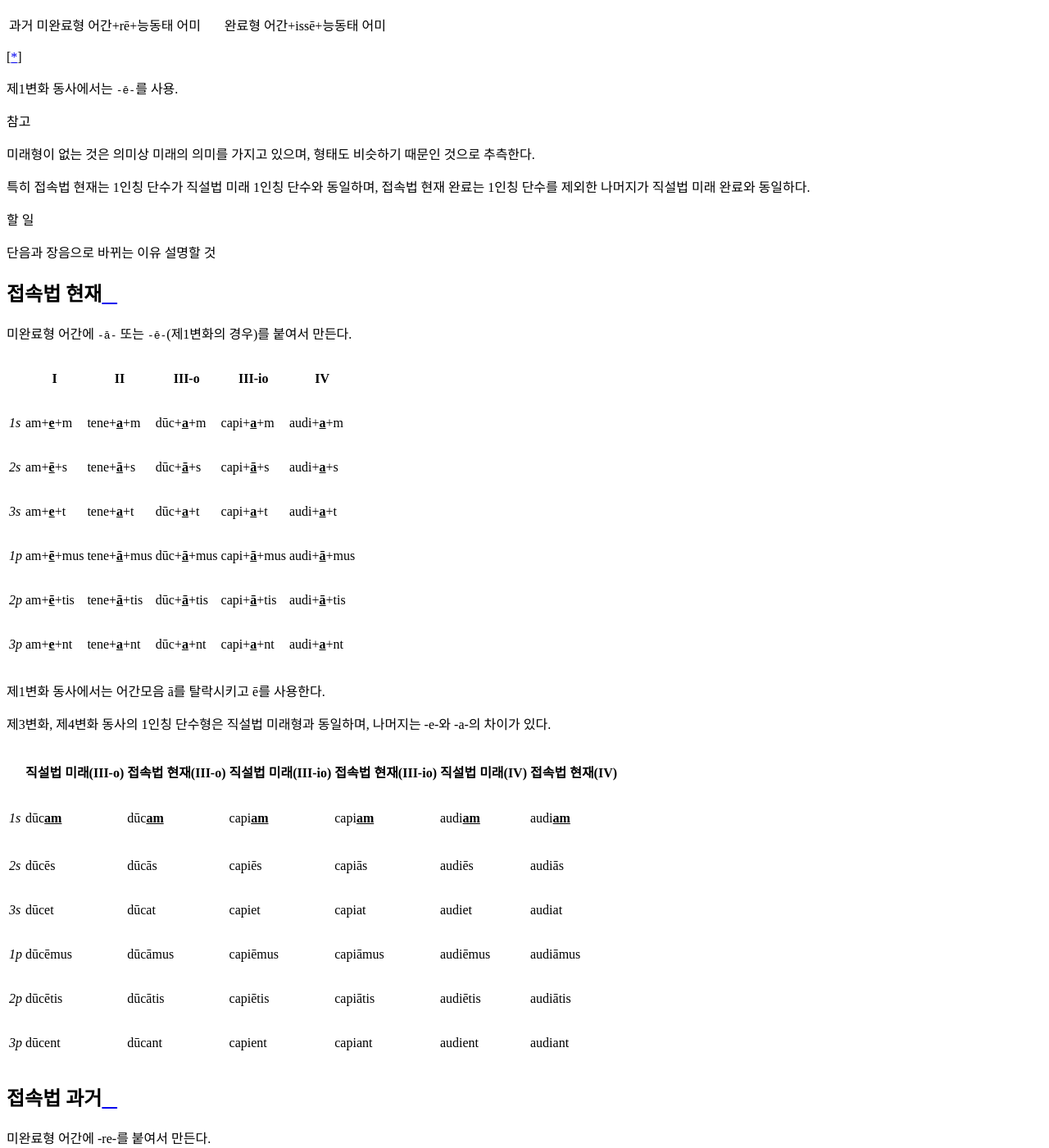
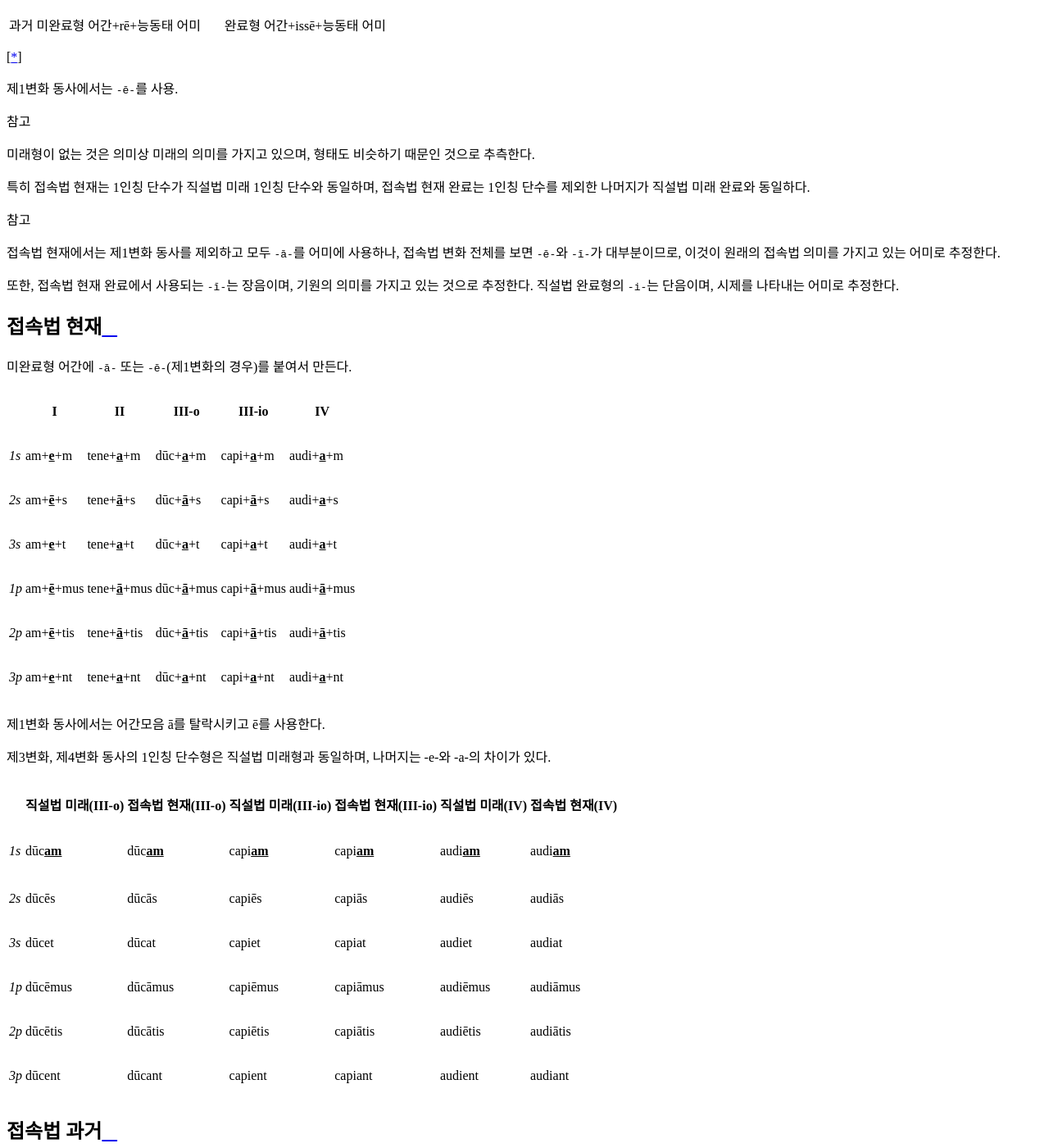
Before and after one commit to kabbala/grammatica_latina, a Sphinx documentation site: the page built from source/coniugatio_verbi/coniugatio_coniunctivi.rst, in a window 1280 px wide and 1400 px high, scrolled down 8751 px. Shown: the whole window at 82% size. Built offline with Sphinx 7.4.7 and the Read the Docs theme 2.0.0, drawn with Linux system fonts in a browser that asks for light colours; some of the changed text lies outside the part shown.

Commit message:
직설법 완료형의 단음 i와 접속법 현재 완료의 장음 i 차이 설명

```diff
--- a/source/coniugatio_verbi/coniugatio_coniunctivi.rst
+++ b/source/coniugatio_verbi/coniugatio_coniunctivi.rst
@@ -14,12 +14,14 @@
 .. [*] 제1변화 동사에서는 ``-ē-``\를 사용.
 
 .. note::
-
    미래형이 없는 것은 의미상 미래의 의미를 가지고 있으며, 형태도 비슷하기 때문인 것으로 추측한다.
 
    특히 접속법 현재는 1인칭 단수가 직설법 미래 1인칭 단수와 동일하며, 접속법 현재 완료는 1인칭 단수를 제외한 나머지가 직설법 미래 완료와 동일하다.
 
-.. todo:: 단음과 장음으로 바뀌는 이유 설명할 것
+.. note::
+   접속법 현재에서는 제1변화 동사를 제외하고 모두 ``-ā-``\를 어미에 사용하나, 접속법 변화 전체를 보면 ``-ē-``\와 ``-ī-``\가 대부분이므로, 이것이 원래의 접속법 의미를 가지고 있는 어미로 추정한다.
+
+   또한, 접속법 현재 완료에서 사용되는 ``-ī-``\는 장음이며, 기원의 의미를 가지고 있는 것으로 추정한다. 직설법 완료형의 ``-i-``\는 단음이며, 시제를 나타내는 어미로 추정한다.
 
 접속법 현재
 -----------
@@ -58,7 +60,7 @@
 접속법 과거
 -----------
 
-미완료형 어간에 -re-를 붙여서 만든다.
+미완료형 어간에 ``-rē-``\를 붙여서 만든다.
 
 .. csv-table::
    :header-rows: 1
@@ -112,12 +114,12 @@
    ":tsig:`2p`", "amāveritis", "amāverītis"
    ":tsig:`3p`", "amāverint", "amāverint"
 
-형태만으로는 구별이 어려운데, 직설법 미래는 2인칭 단수, 1인칭 복수, 2인칭 복수에 장음이 있다는 차이가 있다.
+접속법 미래 완료는 2인칭 단수, 1인칭 복수, 2인칭 복수에 장음이 있으며, 이 장음에 강세가 붙는다.
 
 접속법 과거 완료
 ----------------
 
-완료형 어간에 -isse-를 붙여서 만든다.
+완료형 어간에 ``-issē-``\를 붙여서 만든다.
 
 .. csv-table::
    :header-rows: 1
```
